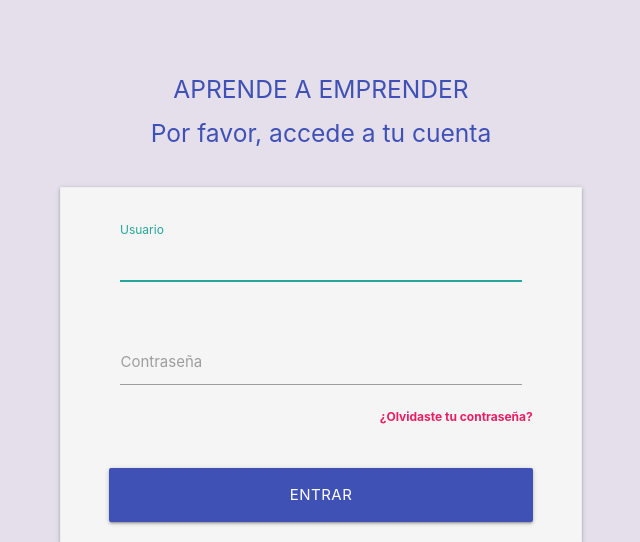
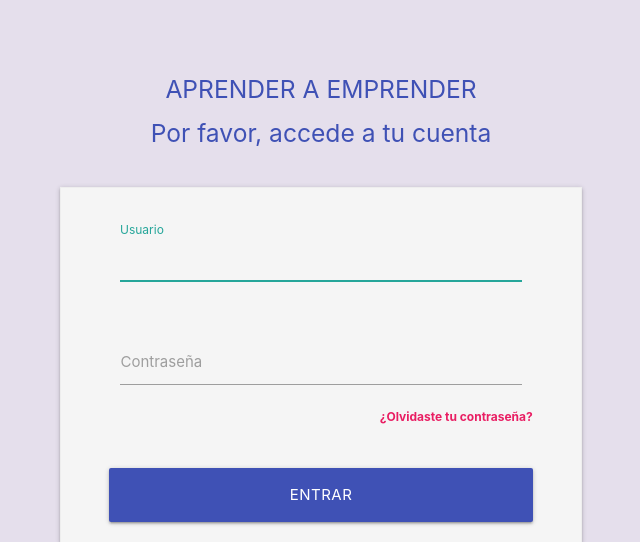
Before and after one commit to jrdabrio/aemprender, a Django app: page /accounts/login/ in a window 1280 px wide. Shown: the top 542 px of the page, without its empty margins (319-959 px from the left). Run offline with Django 3.2, Linux system fonts and the light colour scheme.

Commit message:
Fix login name

```diff
--- a/web/templates/auth/login.html
+++ b/web/templates/auth/login.html
@@ -42,7 +42,7 @@
   <main>
     <center>
       <div class="section"></div>
-      <h5 class="indigo-text">APRENDE A EMPRENDER</h5>
+      <h5 class="indigo-text">APRENDER A EMPRENDER</h5>
       <h5 class="indigo-text">Por favor, accede a tu cuenta</h5>
       <div class="section"></div>
 
```
